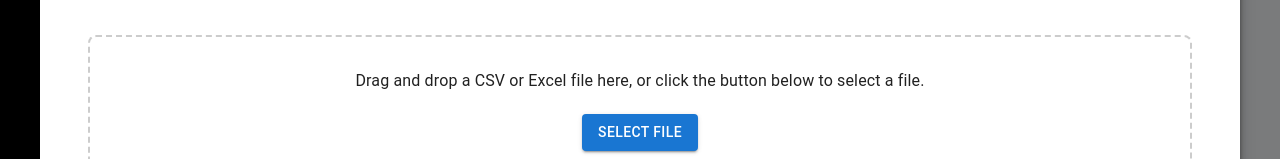
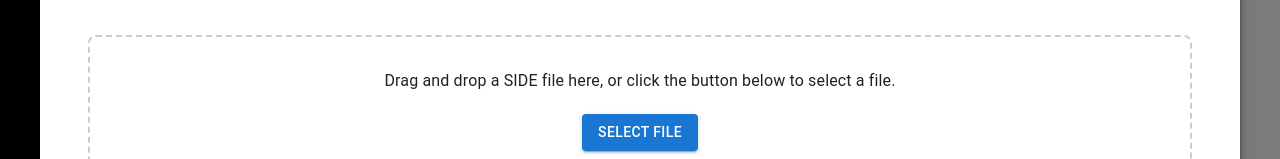
Before and after one commit to shubham14p3/infosys_accel, a React (Vite) app: page /dashboard/generate-events in a window 1280 px wide. Both pictures are taken after a click on the button "UPLOAD". Shown: the part 294-453 px from the top of the page. Built offline with nearby package versions, Linux system fonts and the light colour scheme; no server answers.

Commit message:
Update UploadModal.jsx

```diff
--- a/src/components/UploadModal.jsx
+++ b/src/components/UploadModal.jsx
@@ -74,14 +74,15 @@ const UploadModal = ({ open, onClose, onFileUpload }) => {
                     }}
                 >
                     <Typography variant="body1" gutterBottom>
-                        Drag and drop a CSV or Excel file here, or click the button below to select a file.
+                        Drag and drop a SIDE file here, or click the button below to select a file.
                     </Typography>
                     <Button variant="contained" component="label" sx={{ mt: 2 }}>
                         Select File
                         <input
                             type="file"
                             hidden
-                            accept=".csv, application/vnd.openxmlformats-officedocument.spreadsheetml.sheet, application/vnd.ms-excel"
+                            accept=".side"
+                            // accept=".csv, application/vnd.openxmlformats-officedocument.spreadsheetml.sheet, application/vnd.ms-excel"
                             onChange={handleFileChange}
                         />
                     </Button>
```
